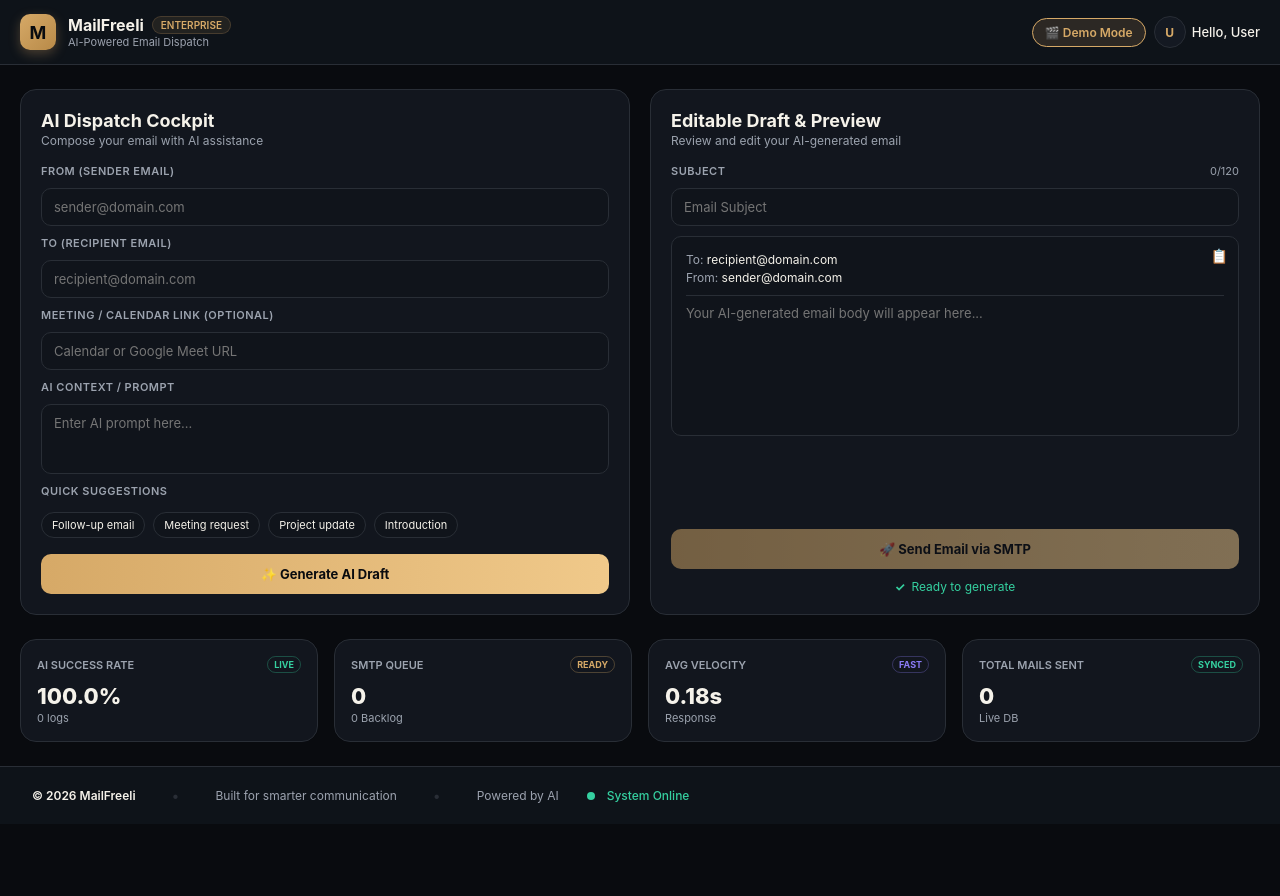
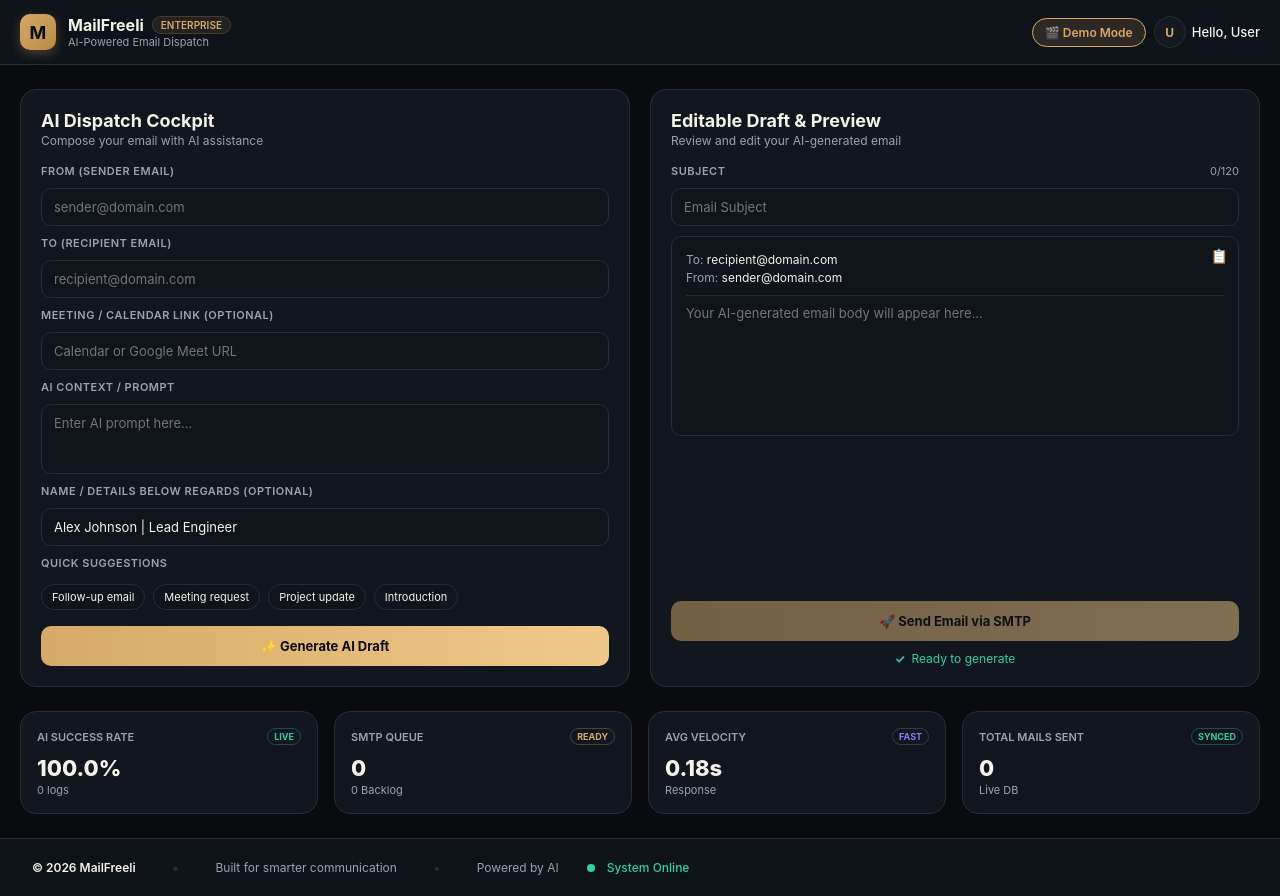
Before and after one commit to bajajkashyap40-coder/MailFreeli, a React (Vite) app in the folder client/: page / in a window 1280 px wide. Before the commit the page ends 824 px from the top, so only its background shows below. Built offline with nearby package versions, Linux system fonts and the light colour scheme; no server answers.

Commit message:
Position sign-off details field below prompt and format Best Regards output

```diff
--- a/client/src/App.jsx
+++ b/client/src/App.jsx
@@ -30,6 +30,7 @@
   const [recipient, setRecipient] = useState('');
   const [prompt, setPrompt] = useState('');
   const [meetingLink, setMeetingLink] = useState('');
+  const [signOff, setSignOff] = useState('Alex Johnson | Lead Engineer'); // SIGN-OFF DETAILS STATE
 
   const [subject, setSubject] = useState('');
   const [body, setBody] = useState('');
@@ -113,6 +114,7 @@
     setRecipient('alex.client@enterprise.com');
     setMeetingLink('https://meet.google.com/abc-demo-xyz');
     setPrompt('Draft a concise follow-up email requesting a 15-minute alignment sync tomorrow to review sprint progress.');
+    setSignOff('Alex Johnson | Lead Engineer, MailFreeli');
     showToast('🎬 Reel Demo Mode: Sample data auto-filled!', 'success');
   };
 
@@ -131,7 +133,7 @@
       const response = await fetch(`${API_BASE_URL}/api/generate-draft`, {
         method: 'POST',
         headers: { 'Content-Type': 'application/json' },
-        body: JSON.stringify({ recipient, prompt, meetingLink }),
+        body: JSON.stringify({ recipient, prompt, meetingLink, signOff }),
       });
 
       const data = await response.json();
@@ -322,7 +324,6 @@
             padding: 20px 16px !important;
           }
 
-          /* CRITICAL MOBILE FOOTER STACK FIX */
           .footer-inner {
             flex-direction: column !important;
             align-items: center !important;
@@ -415,7 +416,7 @@
         </div>
       )}
 
-      {/* FULL-WIDTH HEADER WITH ADAPTIVE RESPONSIVE ACTION BUTTONS */}
+      {/* FULL-WIDTH HEADER */}
       <header style={styles.fullHeader}>
         <div style={styles.headerInner} className="header-inner">
           <div style={styles.logoGroup}>
@@ -492,6 +493,16 @@
                   value={prompt}
                   onChange={(e) => setPrompt(e.target.value)}
                   style={styles.textarea}
+                />
+
+                {/* DETAILS BELOW REGARDS PLACEHOLDER */}
+                <label style={styles.label}>NAME / DETAILS BELOW REGARDS (OPTIONAL)</label>
+                <input
+                  type="text"
+                  placeholder="e.g. Alex Johnson | Lead Engineer"
+                  value={signOff}
+                  onChange={(e) => setSignOff(e.target.value)}
+                  style={styles.input}
                 />
 
                 <label style={{ ...styles.label, marginBottom: '4px' }}>QUICK SUGGESTIONS</label>
```
Also changed, not shown: 1 other file (tests, documents, lock files or other folders).
